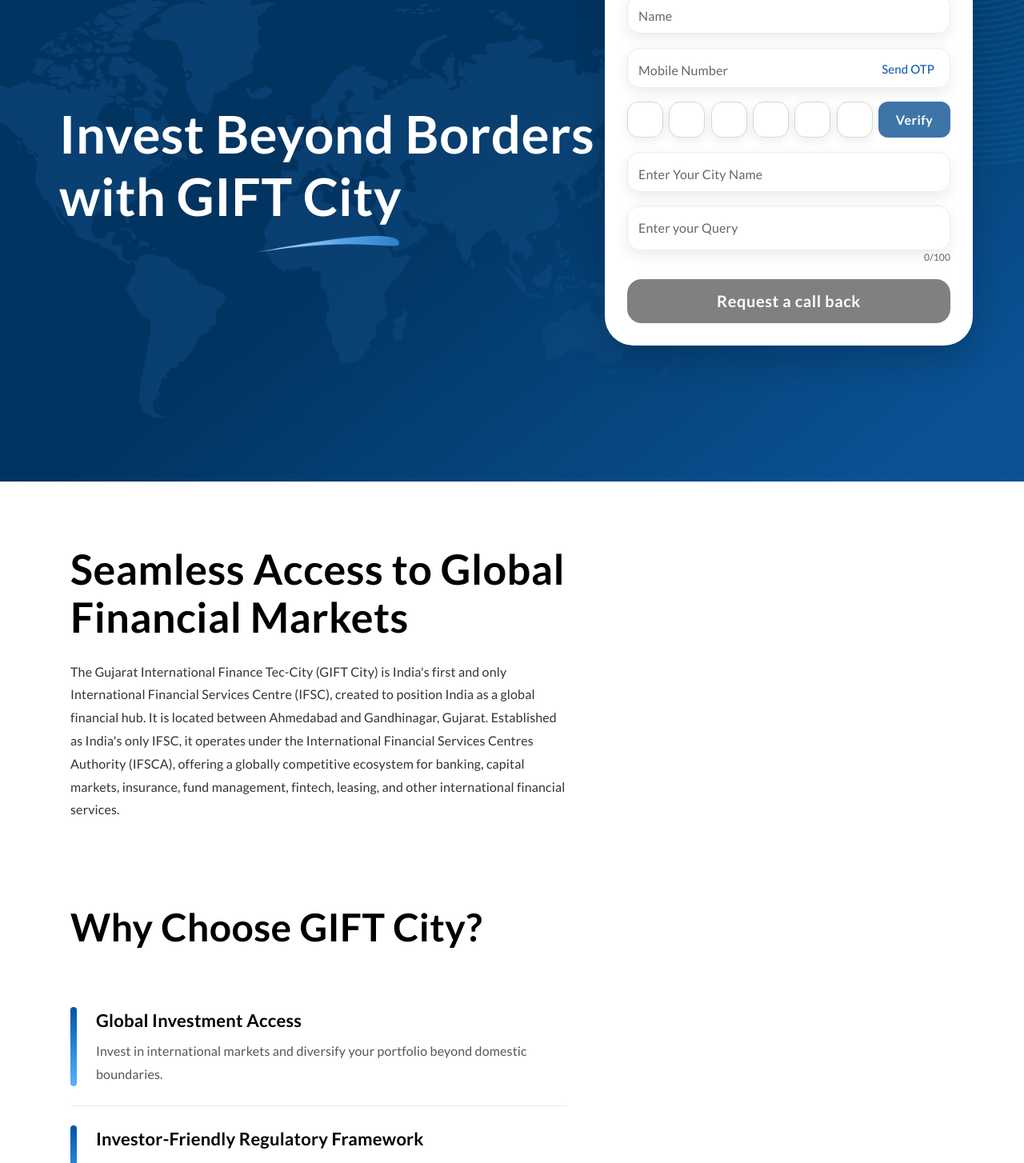
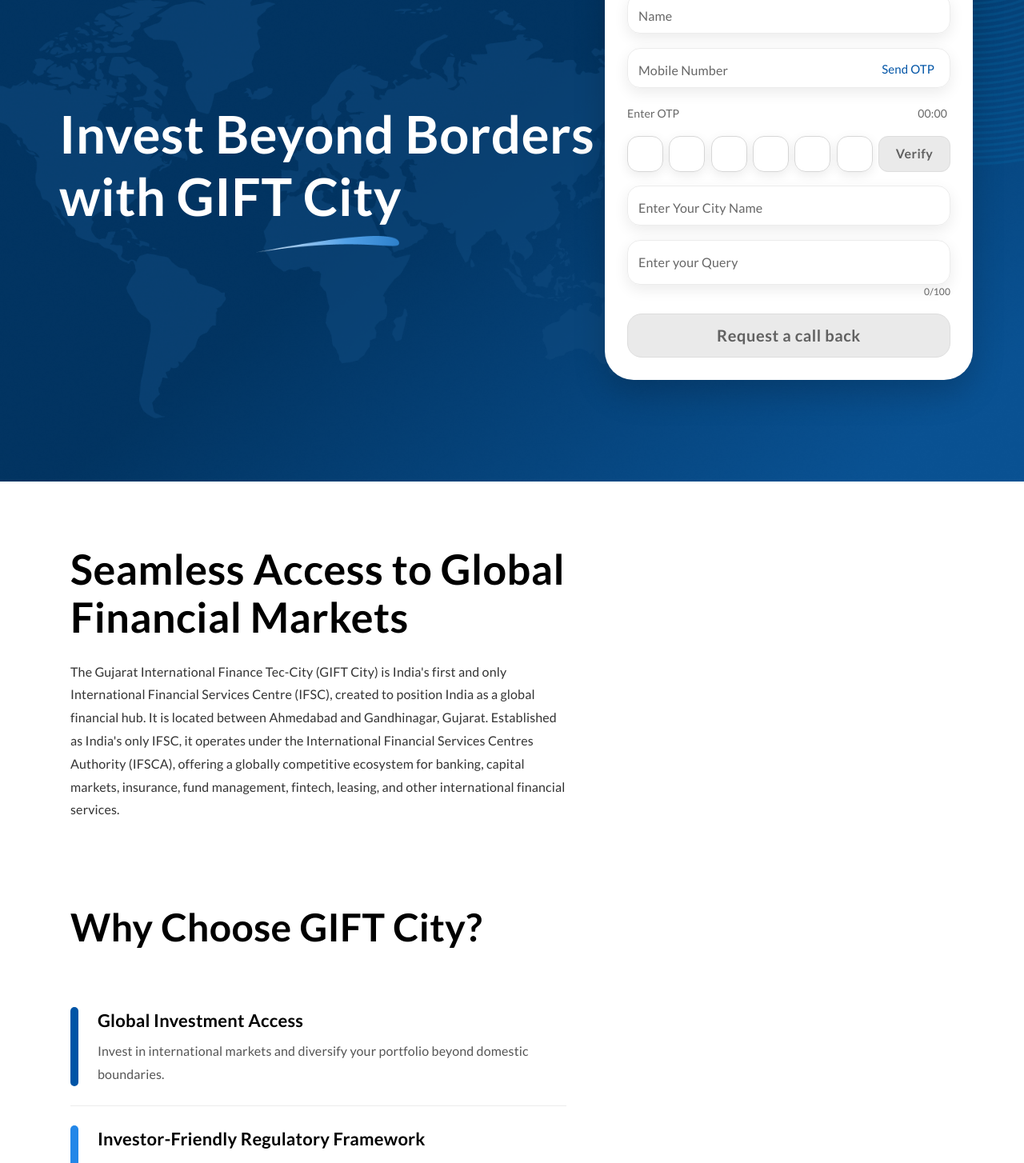
Before and after one commit to LKPShubhamkar/Gift-City, a React (Vite) app: page / in a window 1280 px wide. Shown: the part 198-1652 px from the top of the page at 80% size. Built offline with nearby package versions, Linux system fonts and the light colour scheme.

Commit message:
zindex fix

```diff
--- a/src/Pages/Content/data.ts
+++ b/src/Pages/Content/data.ts
@@ -8,21 +8,25 @@ export const whyGiftItems = [
     title: "Global Investment Access",
     description:
       "Invest in international markets and diversify your portfolio beyond domestic boundaries.",
+    color: "#0054A6",
   },
   {
     title: "Investor-Friendly Regulatory Framework",
     description:
       "Benefit from a simplified, globally aligned regulatory environment designed to facilitate international financial transactions.",
+    color: "#2387E8",
   },
   {
     title: "Tax & Business Advantages",
     description:
       "Enjoy an ecosystem that offers attractive tax incentives and a business-friendly framework for eligible participants within the IFSC.",
+    color: "#67B4FF",
   },
   {
     title: "World-Class Infrastructure",
     description:
       "Operate from a smart city built with cutting-edge digital infrastructure, sustainable urban planning, and global connectivity.",
+    color: "#9CCEFF",
   },
 ];
 
--- a/src/Pages/Content/index.tsx
+++ b/src/Pages/Content/index.tsx
@@ -76,9 +76,9 @@ const GiftInfo = () => {
           >
             <Box
               sx={{
-                width: 8,
+                width: 10,
                 borderRadius: 10,
-                background: "linear-gradient(180deg,#0054A6 0%,#59B2FF 100%)",
+                bgcolor: item.color,
                 flexShrink: 0,
               }}
             />
--- a/src/Pages/Hero/style.css
+++ b/src/Pages/Hero/style.css
@@ -216,5 +216,6 @@
     width: 100%;
     display: flex;
     justify-content: center;
+    z-index: 12;
   }
 }
--- a/src/components/Form/index.tsx
+++ b/src/components/Form/index.tsx
@@ -59,7 +59,14 @@ const LeadForm = () => {
           </Typography>
         </Box>
 
-        {timer > 0 && (
+        {/* {timer > 0 && ( */}
+        <Box
+          sx={{
+            display: "flex",
+            justifyContent: "space-between",
+            alignItems: "center",
+          }}
+        >
           <Typography
             sx={{
               mt: 0.5,
@@ -69,9 +76,22 @@ const LeadForm = () => {
               pr: 3,
             }}
           >
+            Enter OTP
+          </Typography>
+          <Typography
+            sx={{
+              mt: 0.5,
+              fontSize: 14,
+              color: "text.secondary",
+              textAlign: "right",
+              pr: 0.5,
+            }}
+          >
             00:{String(timer).padStart(2, "0")}
           </Typography>
-        )}
+        </Box>
+
+        {/* )} */}
         <Box>
           <Stack
             direction="row"
--- a/src/components/Form/style.ts
+++ b/src/components/Form/style.ts
@@ -10,7 +10,7 @@ export const styles = {
     bgcolor: "#fff",
     borderRadius: "36px",
     p: {
-      xs: 3,
+      xs: 2.2,
       md: 3.5,
     },
     boxShadow: "0 18px 40px rgba(0,0,0,.18)",
@@ -66,12 +66,28 @@ export const styles = {
   },
 
   otpBox: {
-    width: 34,
+    width: {
+      xs: 22,
+      sm: 32,
+      md: 34,
+    },
 
     "& .MuiOutlinedInput-root": {
-      width: 45,
-      height: 45,
-      borderRadius: "14px",
+      width: {
+        xs: 32,
+        sm: 42,
+        md: 45,
+      },
+      height: {
+        xs: 38,
+        sm: 42,
+        md: 45,
+      },
+      borderRadius: {
+        xs: "10px",
+        sm: "12px",
+        md: "14px",
+      },
       boxShadow: "0 4px 14px rgba(0,0,0,.08)",
 
       "& fieldset": {
@@ -84,12 +100,29 @@ export const styles = {
     },
   },
   verifyButton: {
-    minWidth: 90,
-    height: 45,
-    borderRadius: "12px",
+    minWidth: {
+      xs: 52,
+      sm: 84,
+      md: 90,
+    },
+    height: {
+      xs: 38,
+      sm: 42,
+      md: 45,
+    },
+    borderRadius: {
+      xs: "10px",
+      sm: "11px",
+      md: "12px",
+    },
+
+    fontSize: {
+      xs: 12,
+      sm: 15,
+      md: 16,
+    },
+    fontWeight: 600,
     textTransform: "none",
-    fontWeight: 600,
-    fontSize: 16,
 
     bgcolor: "#0054A6",
     color: "#fff",
@@ -97,13 +130,13 @@ export const styles = {
 
     "&:hover": {
       bgcolor: "#024b94",
-
       boxShadow: "none",
     },
 
     "&.Mui-disabled": {
-      bgcolor: "#3f74a8",
-      color: "#ffffff",
+      bgcolor: "#EAEAEA",
+      color: "#616161",
+      border: "1px solid #dddddd",
       opacity: 1,
     },
   },
@@ -134,19 +167,22 @@ export const styles = {
   submitButton: {
     height: 55,
     borderRadius: "18px",
-    bgcolor: "#0054A6",
     textTransform: "none",
     fontSize: 20,
     fontWeight: 700,
+    bgcolor: "#095192",
     color: "#fff",
+    boxShadow: "none",
     "&:hover": {
-      bgcolor: "#00458A",
+      bgcolor: "#07457B",
       boxShadow: "none",
     },
-    "&:disabled": {
-      bgcolor: "#808080",
-      boxShadow: "none",
-      color: "#fff",
+
+    "&.Mui-disabled": {
+      bgcolor: "#EAEAEA",
+      color: "#616161",
+      border: "1px solid #dddddd",
+      opacity: 1,
     },
   },
 };
--- a/src/components/Form/useLeadForm.ts
+++ b/src/components/Form/useLeadForm.ts
@@ -105,7 +105,10 @@ const useLeadForm = () => {
     const { name, value } = e.target;
 
     if (name === "name") {
-      const nameValue = value.replace(/[^A-Za-z ]/g, "");
+      const nameValue = value
+        .replace(/[^A-Za-z ]/g, "")
+        .replace(/\s{2,}/g, " ")
+        .replace(/^\s+/, "");
 
       setFormData((prev) => ({
         ...prev,
@@ -139,6 +142,27 @@ const useLeadForm = () => {
         setErrors((prev) => ({
           ...prev,
           mobileNo: "",
+        }));
+      }
+
+      return;
+    }
+
+    if (name === "city") {
+      const cityValue = value
+        .replace(/[^A-Za-z ]/g, "")
+        .replace(/\s{2,}/g, " ")
+        .replace(/^\s+/, "");
+
+      setFormData((prev) => ({
+        ...prev,
+        city: cityValue,
+      }));
+
+      if (errors.city) {
+        setErrors((prev) => ({
+          ...prev,
+          city: "",
         }));
       }
 
```
